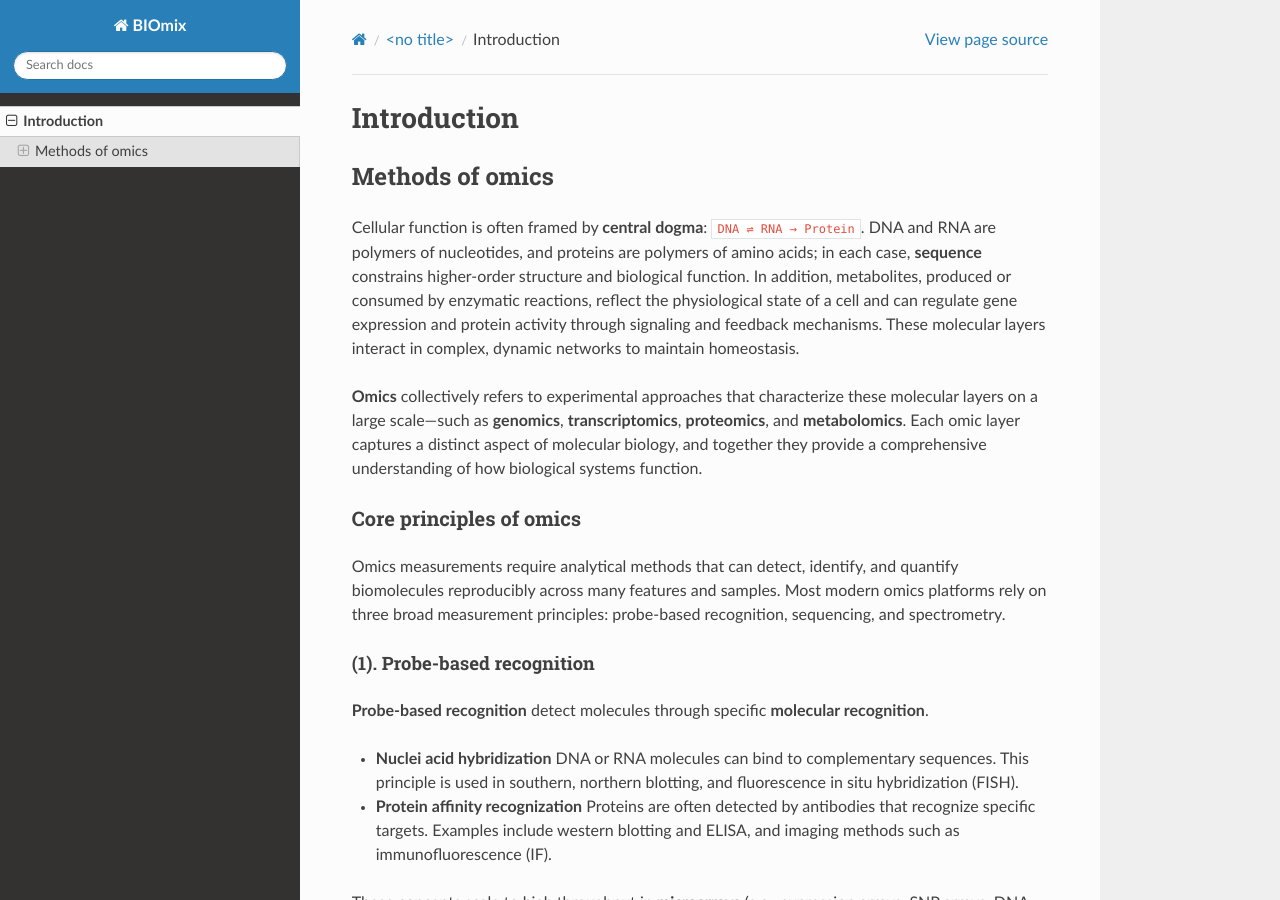
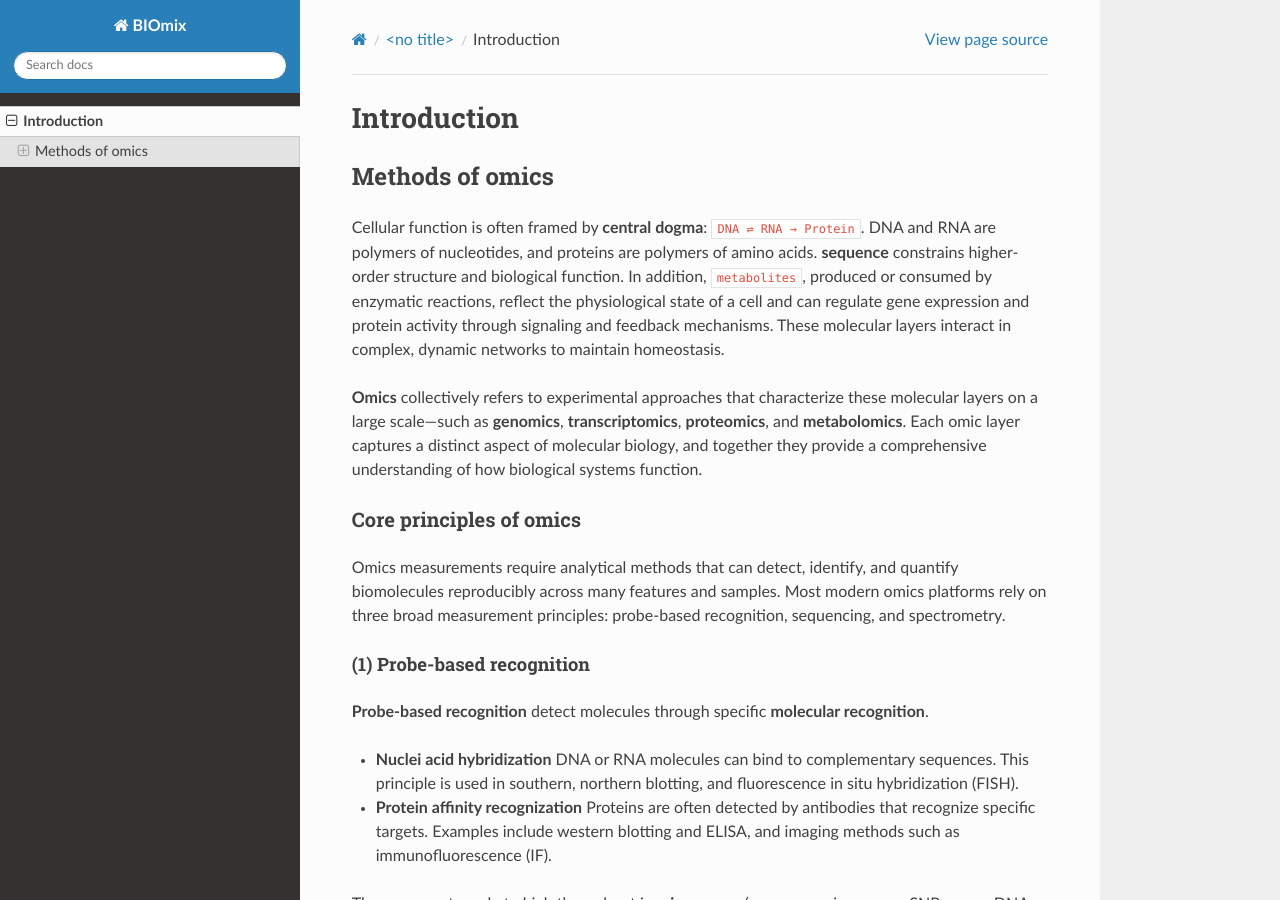
Before and after one commit to KKKallio/biomix, a Sphinx documentation site: the page built from docs/source/omics/introduction.rst, in a window 1280 px wide and 900 px high. Built offline with Sphinx 7.4.7 and the Read the Docs theme 3.1.0, drawn with Linux system fonts in a browser that asks for light colours.

Commit message:
Update introduction.rst

```diff
--- a/docs/source/omics/introduction.rst
+++ b/docs/source/omics/introduction.rst
@@ -6,8 +6,7 @@ Introduction
 Methods of omics
 ==============================================
 
-Cellular function is often framed by **central dogma**: ``DNA ⇌ RNA → Protein``. DNA and RNA are polymers of nucleotides, and proteins are polymers of amino acids; in each case, **sequence** constrains higher-order structure and biological function. In addition, metabolites, produced or consumed by enzymatic reactions, reflect the physiological state of a cell and can regulate gene expression and protein activity through signaling and feedback mechanisms. These molecular layers interact in complex, dynamic networks to maintain homeostasis.
-
+Cellular function is often framed by **central dogma**: ``DNA ⇌ RNA → Protein``. DNA and RNA are polymers of nucleotides, and proteins are polymers of amino acids. **sequence** constrains higher-order structure and biological function. In addition, ``metabolites``, produced or consumed by enzymatic reactions, reflect the physiological state of a cell and can regulate gene expression and protein activity through signaling and feedback mechanisms. These molecular layers interact in complex, dynamic networks to maintain homeostasis.
 
 **Omics** collectively refers to experimental approaches that characterize these molecular layers on a large scale—such as **genomics**, **transcriptomics**,
 **proteomics**, and **metabolomics**. Each omic layer captures a distinct aspect of molecular biology, and together they provide a comprehensive understanding of how biological systems function.
@@ -18,7 +17,7 @@ Core principles of omics
 
 Omics measurements require analytical methods that can detect, identify, and quantify biomolecules reproducibly across many features and samples. Most modern omics platforms rely on three broad measurement principles: probe-based recognition, sequencing, and spectrometry.
 
-(1). Probe-based recognition
+(1) Probe-based recognition
 ~~~~~~~~~~~~~~~~~~~~~~~~~~~~~~~~~~~~~~~~~~~~~~
 
 **Probe-based recognition** detect molecules through specific **molecular recognition**.
```
